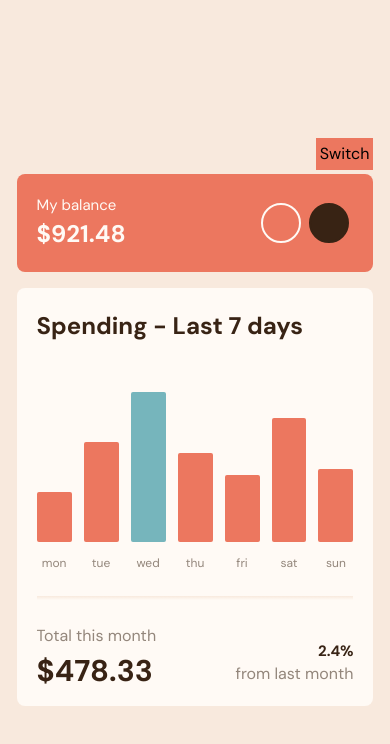
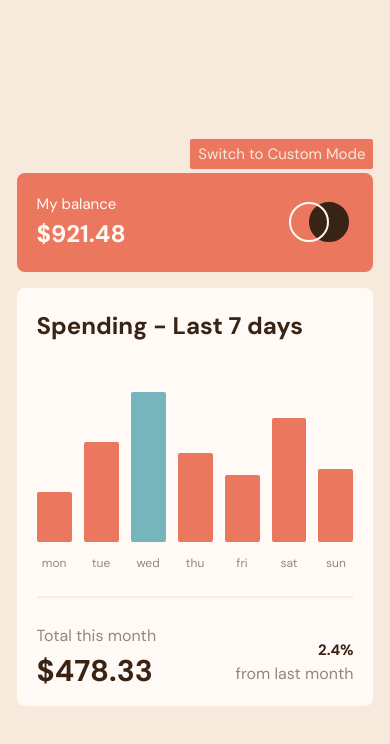
Before and after one commit to Senatrius/expenses-chart, a React (Vite) app: page / in a window 390 px wide. Shown: the top 744 px of the page. Built offline with nearby package versions, Linux system fonts and the light colour scheme.

Commit message:
adjust styles

```diff
--- a/src/App.tsx
+++ b/src/App.tsx
@@ -12,8 +12,8 @@ function App() {
     <div className='mx-auto flex min-h-full w-[91.5%] flex-col items-center justify-center py-[4.1875rem] md:w-[60%] lg:w-[45%] xl:w-[37.5%]'>
       <button
         onClick={() => setCustomMode(!customMode)}
-        className='mb-1 self-end bg-primary-red p-1'>
-        Switch
+        className='mb-1 self-end rounded-sm bg-primary-red py-1 px-2 text-header-label-m text-background md:text-header-label-d'>
+        {customMode ? 'Switch to Demo Mode' : 'Switch to Custom Mode'}
       </button>
       <Header
         customMode={customMode}
--- a/src/components/Header.tsx
+++ b/src/components/Header.tsx
@@ -17,13 +17,13 @@ export const Header = ({
         <p className='text-header-label-m md:text-header-label-d'>My balance</p>
         <p className='text-header-value-m md:text-header-value-d'>$921.48</p>
       </div>
-      <div className='mr-1 flex items-center gap-2 md:gap-0'>
+      <div className='mr-1 flex items-center'>
         <button
           disabled={step < 2 || !customMode}
           type='button'
           onClick={() => setStep(step - 1)}
           className={`flex h-10 w-10 items-center justify-center rounded-full border-2 border-component transition-transform duration-75 ${
-            customMode ? 'md:-translate-x-2' : 'md:translate-x-1/2'
+            customMode ? '-translate-x-2' : 'translate-x-1/2'
           }`}>
           <svg
             className={`${customMode ? 'inline' : 'hidden'}`}
--- a/src/components/Main.tsx
+++ b/src/components/Main.tsx
@@ -75,7 +75,7 @@ export const Main = ({
         </>
       ) : !fileContents ? (
         <div
-          className='cursor-pointer m-0 flex h-[9.375rem] w-full items-center justify-center rounded-md border-2 border-dashed border-label p-3 text-center md:h-[15rem]'
+          className='m-0 flex min-h-[9.375rem] w-full cursor-pointer items-center justify-center rounded-md border-2 border-dashed border-label p-3 text-center md:min-h-[15rem]'
           {...getRootProps()}>
           <input {...getInputProps()} />
           {isDragActive ? (
@@ -85,7 +85,10 @@ export const Main = ({
           ) : (
             <p className='text-card-chart-m text-label md:text-card-chart-d'>
               Drag and drop a file here, or click to select a file manually.
-              Accepted file format: [*.csv]. Accepted file structure, two columns: [label(string),value(number)]
+              <br />
+              Accepted file format: [*.csv]
+              <br />
+              Accepted file structure: [label(str) ,value(num)]
             </p>
           )}
         </div>
```
